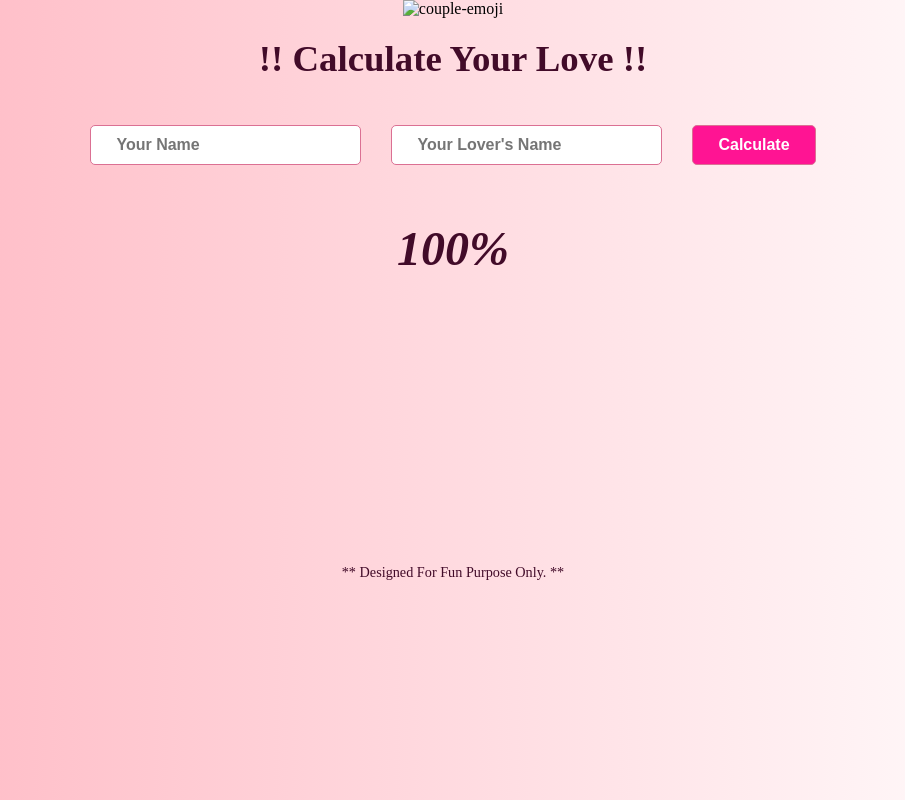
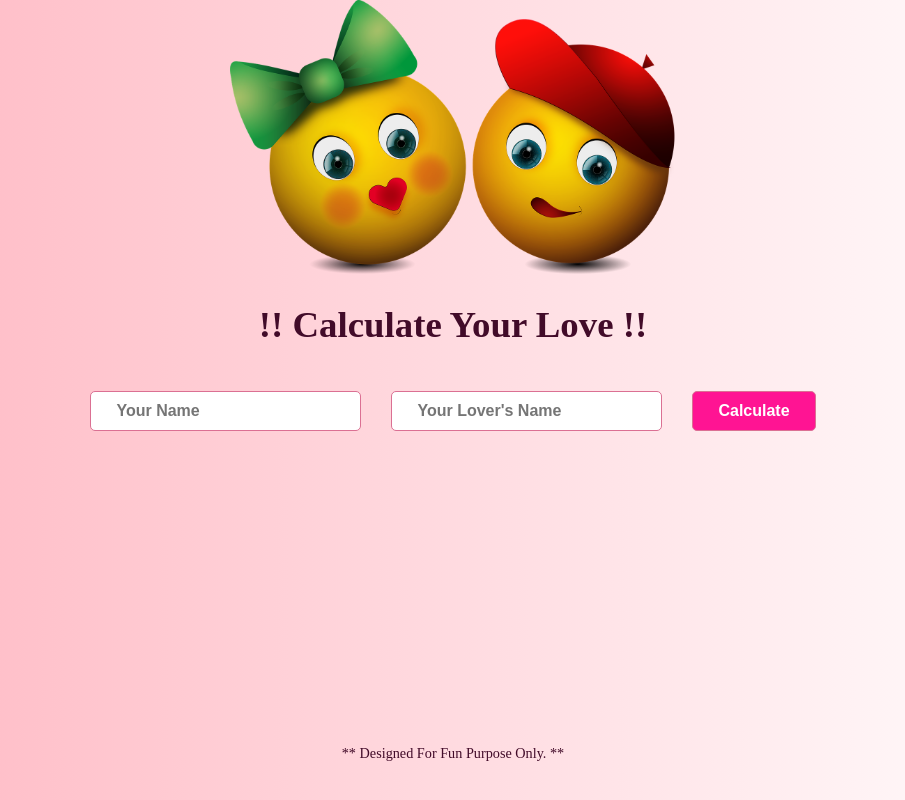
Before and after one commit to Garg-Mukul-01/LoveCalculator, a plain HTML site: page index.html in a window 1280 px wide. Shown: the whole page, without its empty margins (187-1092 px from the left). Drawn offline with Linux system fonts and the light colour scheme; files that its build step writes are made by us from their sources.

Commit message:
Update index.html

```diff
--- a/index.html
+++ b/index.html
@@ -5,15 +5,15 @@
     <meta charset="UTF-8" />
     <meta http-equiv="X-UA-Compatible" content="IE=edge" />
     <meta name="viewport" content="width=device-width, initial-scale=1.0" />
-    <link rel="stylesheet" href="./css/style.css" />
-    <script src="./js/app.js" defer></script>
+    <link rel="stylesheet" href="./style.css" />
+    <script src="./app.js" defer></script>
     <title>Love-Calculator</title>
 </head>
 
 <body>
     <header>
         <section class="top">
-            <img src="./img/emoji-couple.png" alt="couple-emoji" />
+            <img src="./emoji-couple.png" alt="couple-emoji" />
         </section>
         <section class="bottom">
             <h2>!! Calculate Your Love !!</h2>
```
